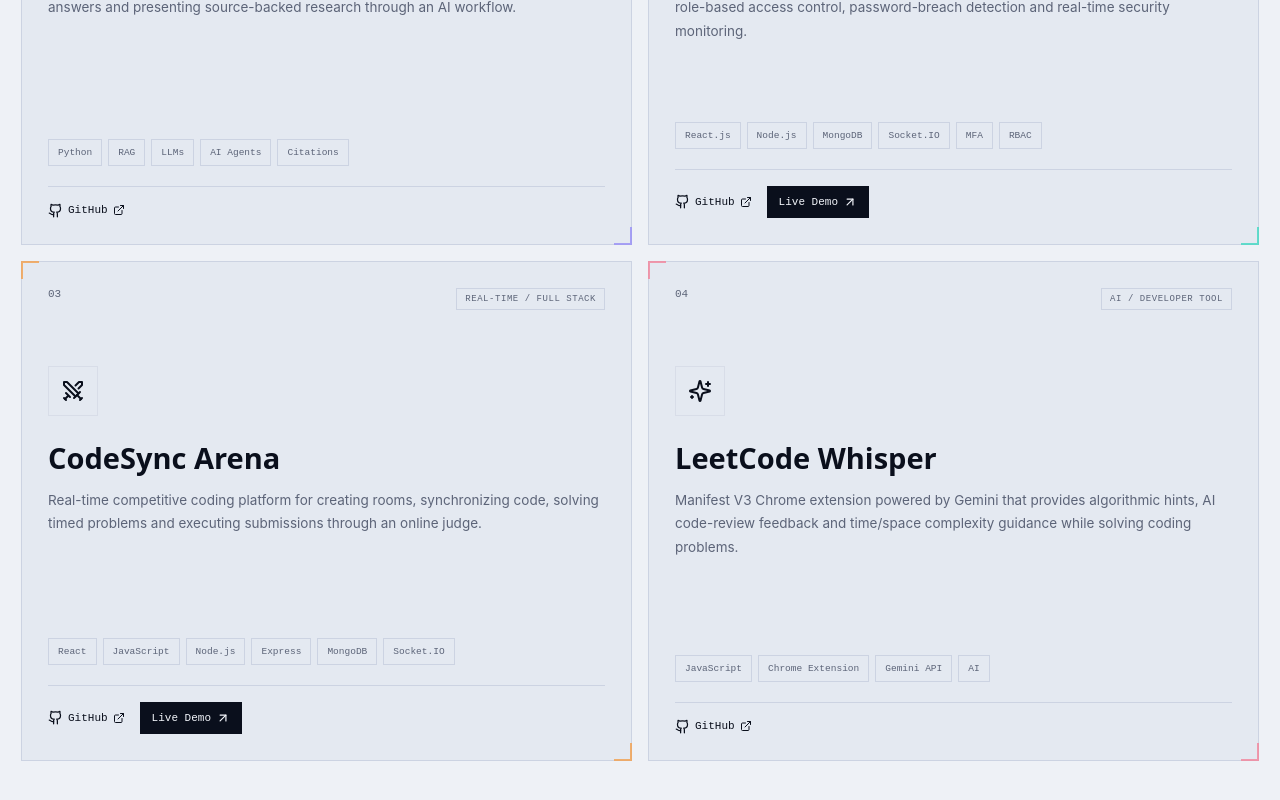
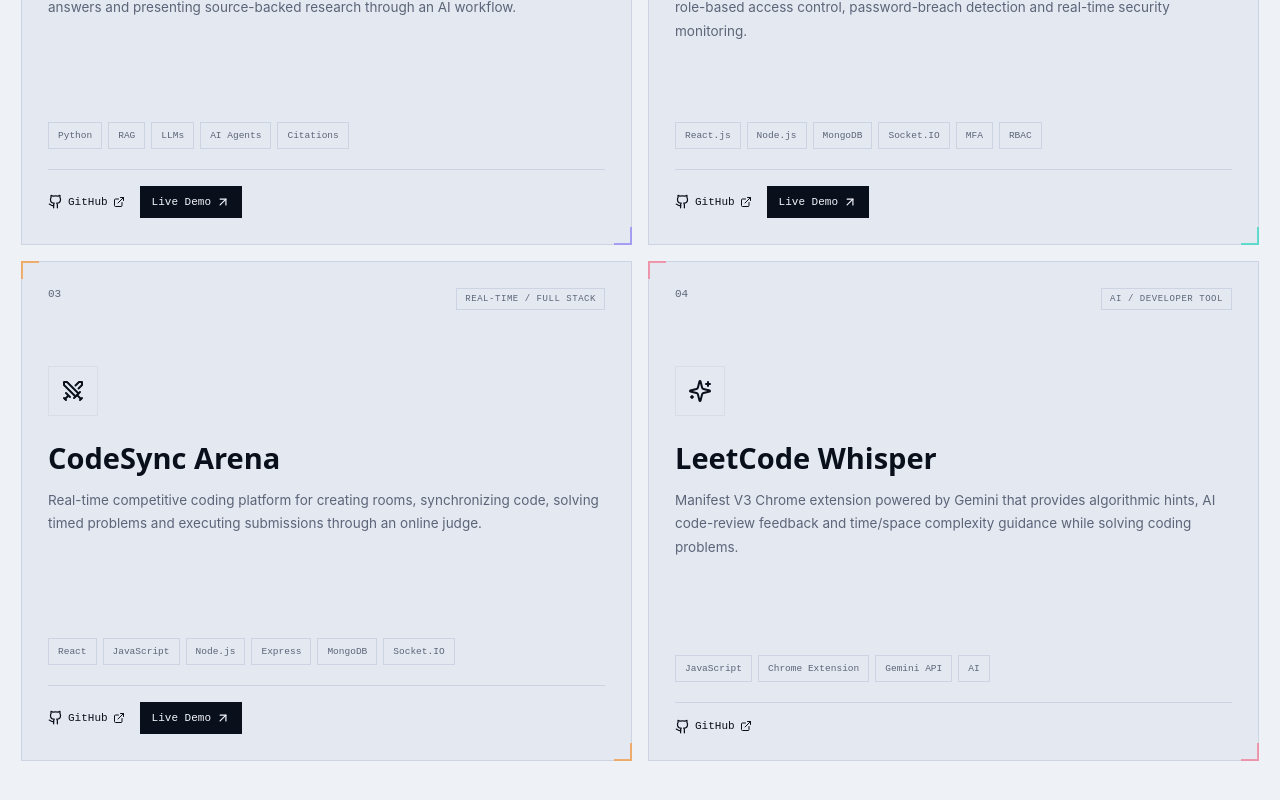
Before and after one commit to Adityaaun/aditya-maurya-portfolio, a React (Vite) app: page / in a window 1280 px wide. Shown: the part 1374-2174 px from the top of the page. Built offline with nearby package versions, Linux system fonts and the light colour scheme.

Commit message:
feat: add live demo link for Veritas-Rag

```diff
--- a/src/main.jsx
+++ b/src/main.jsx
@@ -4,7 +4,7 @@ import {ArrowUpRight, Github, Linkedin, Mail, Menu, X, ExternalLink, ShieldCheck
 import "./styles.css";
 
 const projects=[
-{id:"01",category:"GENERATIVE AI",title:"Veritas-Rag: AI Research Intelligence",desc:"Agentic research project focused on retrieving information, generating grounded answers and presenting source-backed research through an AI workflow.",stack:["Python","RAG","LLMs","AI Agents","Citations"],github:"https://github.com/Adityaaun/Veritas-Rag",live:null,icon:Bot,tone:"violet"},
+{id:"01",category:"GENERATIVE AI",title:"Veritas-Rag: AI Research Intelligence",desc:"Agentic research project focused on retrieving information, generating grounded answers and presenting source-backed research through an AI workflow.",stack:["Python","RAG","LLMs","AI Agents","Citations"],github:"https://github.com/Adityaaun/Veritas-Rag",live:"https://veritas-rag-tau.vercel.app/",icon:Bot,tone:"violet"},
 {id:"02",category:"SECURITY / FULL STACK",title:"Secure Health Auth",desc:"Security-focused healthcare authentication platform with adaptive MFA, device trust, role-based access control, password-breach detection and real-time security monitoring.",stack:["React.js","Node.js","MongoDB","Socket.IO","MFA","RBAC"],github:"https://github.com/Adityaaun/Secure-Health-Auth-App",live:"https://secure-health-auth-app.vercel.app/",icon:ShieldCheck,tone:""},
 {id:"03",category:"REAL-TIME / FULL STACK",title:"CodeSync Arena",desc:"Real-time competitive coding platform for creating rooms, synchronizing code, solving timed problems and executing submissions through an online judge.",stack:["React","JavaScript","Node.js","Express","MongoDB","Socket.IO"],github:"https://github.com/Adityaaun/Code-Sync-Arena-Build",live:"https://code-sync-arena-build.vercel.app/",icon:Swords,tone:"amber"},
 {id:"04",category:"AI / DEVELOPER TOOL",title:"LeetCode Whisper",desc:"Manifest V3 Chrome extension powered by Gemini that provides algorithmic hints, AI code-review feedback and time/space complexity guidance while solving coding problems.",stack:["JavaScript","Chrome Extension","Gemini API","AI"],github:"https://github.com/Adityaaun/LeetCode-AI-Assistant---Chrome-Extension",live:null,icon:Sparkles,tone:"rose"}];
```
